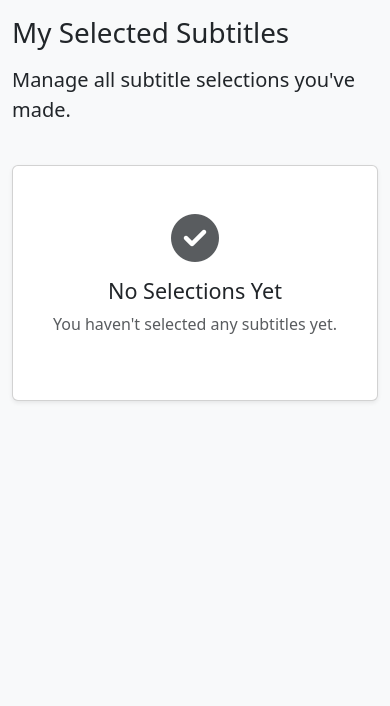
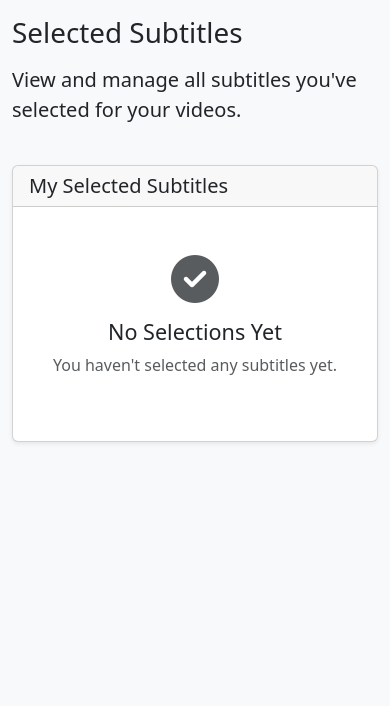
Before and after one commit to skoruppa/stremio-community-subtitles, a Flask app: page /selected-subtitles in a window 390 px wide. Shown: the part 56-762 px from the top of the page. Run offline with Flask 3, Linux system fonts and the light colour scheme; the visitor is signed in with stand-in values (Sample User, id 1); data comes from the database, SQL or seed files in the repository; data that the repository does not hold is empty; some libraries are stand-ins or nearby versions.

Commit message:
Mobile theme cleanup

```diff
--- a/templates/_opensubtitle_list_item.html
+++ b/templates/_opensubtitle_list_item.html
@@ -52,7 +52,7 @@
                      <a href="{{ sub_attr.url }}" class="badge bg-secondary text-decoration-none mt-1" target="_blank" rel="noopener noreferrer">View on OpenSubtitles</a>
                 </div>
             </div>
-            <div class="col-md-4 text-end">
+            <div class="col-md-4 text-end gap-1">
                 {% if is_active_selection %} {# Show active selection options #}
                     <button class="btn btn-sm btn-success disabled" disabled><i class="fas fa-check-circle"></i> Selected</button>
                     {# Add "Link to this version" button if no hash match and video_hash exists #}
--- a/templates/_subtitle_list_item.html
+++ b/templates/_subtitle_list_item.html
@@ -45,7 +45,7 @@
                 {% endif %}
             </div>
         </div>
-        <div class="col-md-5 col-lg-4 text-end">
+        <div class="col-md-5 col-lg-4 text-end gap-1">
             {% if is_active_subtitle %}
             {# Vote Buttons - Only show if subtitle is community or OS-linked AND matches current video hash #}
             {% if subtitle.source_type in ['community', 'opensubtitles_community_link'] and subtitle.video_hash == current_video_hash %}
--- a/templates/main/selected_subtitles.html
+++ b/templates/main/selected_subtitles.html
@@ -6,15 +6,20 @@
 {% block content %}
 <div class="row mb-4">
     <div class="col">
-        <h1 class="mb-3">My Selected Subtitles</h1>
+        <h1 class="mb-3">Selected Subtitles</h1>
         <p class="lead">
-            Manage all subtitle selections you've made.
+            View and manage all subtitles you've selected for your videos.
         </p>
     </div>
 </div>
 
 {% if selections %}
-<div class="card shadow-sm">
+<div class="row">
+    <div class="col">
+        <div class="card shadow-sm mb-4">
+            <div class="card-header">
+                <h5 class="mb-0">My Selected Subtitles</h5>
+            </div>
             <div class="card-body p-0">
         <div class="list-group list-group-flush">
             {% for selection in selections %}
@@ -32,17 +37,17 @@
                         </div>
                     </div>
                     <div class="flex-grow-1">
-                        <h6 class="mb-1">
+                        <h5 class="mb-1">
                             {% if selection.id in metadata_map and metadata_map[selection.id].display_title %}
                                 {{ metadata_map[selection.id].display_title }}
                             {% else %}
                                 {{ selection.content_id }}
                             {% endif %}
-                        </h6>
+                        </h5>
 
                         {% if selection.selected_subtitle_id and selection.selected_subtitle %}
                             {% set sub = selection.selected_subtitle %}
-                            <p class="mb-1 small">
+                            <p class="mb-1 small text-break">
                                 {% if sub.version_info %}
                                     {{ sub.version_info | truncate(50) }}
                                 {% endif %}
@@ -56,7 +61,7 @@
                             </small>
                         {% elif selection.selected_external_file_id and selection.external_details_json %}
                             {% set os_details = selection.external_details_json %}
-                            <p class="mb-1 small">
+                            <p class="mb-1 small text-break">
                                 {{ os_details.release_name | truncate(50) if os_details.release_name else 'N/A' }}
                             </p>
                             <small class="text-muted">
@@ -86,16 +91,14 @@
                         </div>
                         <small class="text-muted d-block mt-1">Selected: {{ selection.timestamp.strftime('%Y-%m-%d %H:%M') }}</small>
                     </div>
-                    <div class="ms-2 text-nowrap">
+                    <div class="ms-2 d-flex flex-column flex-sm-row gap-1 text-nowrap" {% if selection.selected_subtitle_id and selection.selected_subtitle and selection.selected_subtitle.source_type in ['community', 'opensubtitles_community_link'] %}data-subtitle-id="{{ selection.selected_subtitle.id }}" data-current-vote="{{ user_votes.get(selection.selected_subtitle.id, 0) }}"{% endif %}>
                         {% if selection.selected_subtitle_id and selection.selected_subtitle and selection.selected_subtitle.source_type in ['community', 'opensubtitles_community_link'] %}
-                        <span data-subtitle-id="{{ selection.selected_subtitle.id }}" data-current-vote="{{ user_votes.get(selection.selected_subtitle.id, 0) }}">
                         <button type="button" class="btn btn-sm vote-btn {% if user_votes.get(selection.selected_subtitle.id) == 1 %}btn-success{% else %}btn-outline-success{% endif %}" data-vote-type="up" title="Upvote">
                             <i class="fas fa-thumbs-up"></i>
                         </button>
                         <button type="button" class="btn btn-sm vote-btn {% if user_votes.get(selection.selected_subtitle.id) == -1 %}btn-danger{% else %}btn-outline-danger{% endif %}" data-vote-type="down" title="Downvote">
                             <i class="fas fa-thumbs-down"></i>
                         </button>
-                        </span>
                         {% endif %}
                         <form action="{{ url_for('subtitles.delete_selection', selection_id=selection.id) }}" method="POST" class="d-inline" onsubmit="return confirm('Are you sure you want to delete this selection?');">
                             <input type="hidden" name="csrf_token" value="{{ csrf_token() }}">
@@ -109,16 +112,21 @@
             {% endfor %}
             </div>
         </div>
+        {{ render_pagination(pagination, 'subtitles.selected_subtitles') }}
     </div>
-
-{{ render_pagination(pagination, 'subtitles.selected_subtitles') }}
-
+</div>
 {% else %}
-<div class="card shadow-sm">
+<div class="row">
+    <div class="col">
+        <div class="card shadow-sm mb-4">
+            <div class="card-header">
+                <h5 class="mb-0">My Selected Subtitles</h5>
+            </div>
             <div class="card-body text-center py-5">
         <i class="fas fa-check-circle fa-3x text-muted mb-3"></i>
         <h4>No Selections Yet</h4>
             <p class="text-muted">You haven't selected any subtitles yet.</p>
+        </div>
     </div>
 </div>
 {% endif %}
```
Also changed, not shown: templates/main/dashboard.html (+4 -4 lines), templates/main/my_subtitles.html (+21 -11 lines), templates/main/voted_subtitles.html (+24 -14 lines). Lines whose indentation alone changed are shown as unchanged.
